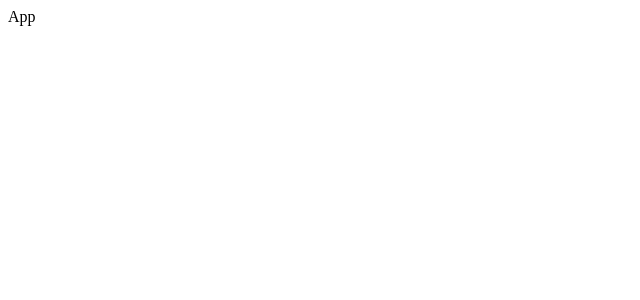
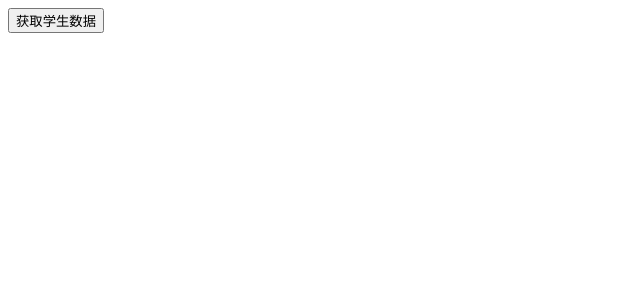
Before and after one commit to yjy1/LearnReact, a React (Create React App) app: page / in a window 1280 px wide. Shown: the top 300 px of the page, without its empty margins (0-640 px from the left). Built offline with nearby package versions, Linux system fonts and the light colour scheme.

Commit message:
tag_脚手架配置代理-方法1

```diff
--- a/package.json
+++ b/package.json
@@ -6,6 +6,7 @@
     "@testing-library/jest-dom": "^5.16.5",
     "@testing-library/react": "^13.4.0",
     "@testing-library/user-event": "^13.5.0",
+    "axios": "^1.2.2",
     "nanoid": "^4.0.0",
     "prop-types": "^15.8.1",
     "react": "^18.2.0",
@@ -36,5 +37,6 @@
       "last 1 firefox version",
       "last 1 safari version"
     ]
-  }
+  },
+  "proxy":"http://localhost:5000"
 }
--- a/src/App.jsx
+++ b/src/App.jsx
@@ -1,9 +1,19 @@
 import React, { Component } from 'react'
+import axios from 'axios'
 
 export default class App extends Component {
+  getStuData = () => {
+    axios.get('http://localhost:3000/index').then(
+      // axios.get('http://123.207.32.32:8000/home/multidata').then(
+      (response) => { console.log('成功了',response.data);},
+      (err) => {console.log('失败了',err); }
+    )
+  }
   render() {
     return (
-       <div>App</div>
+      <div>
+        <button onClick={this.getStuData}>获取学生数据</button>
+      </div>
     )
   }
 }
```
Also changed, not shown: 1 other file (tests, documents, lock files or other folders). Lines whose indentation alone changed are shown as unchanged.
